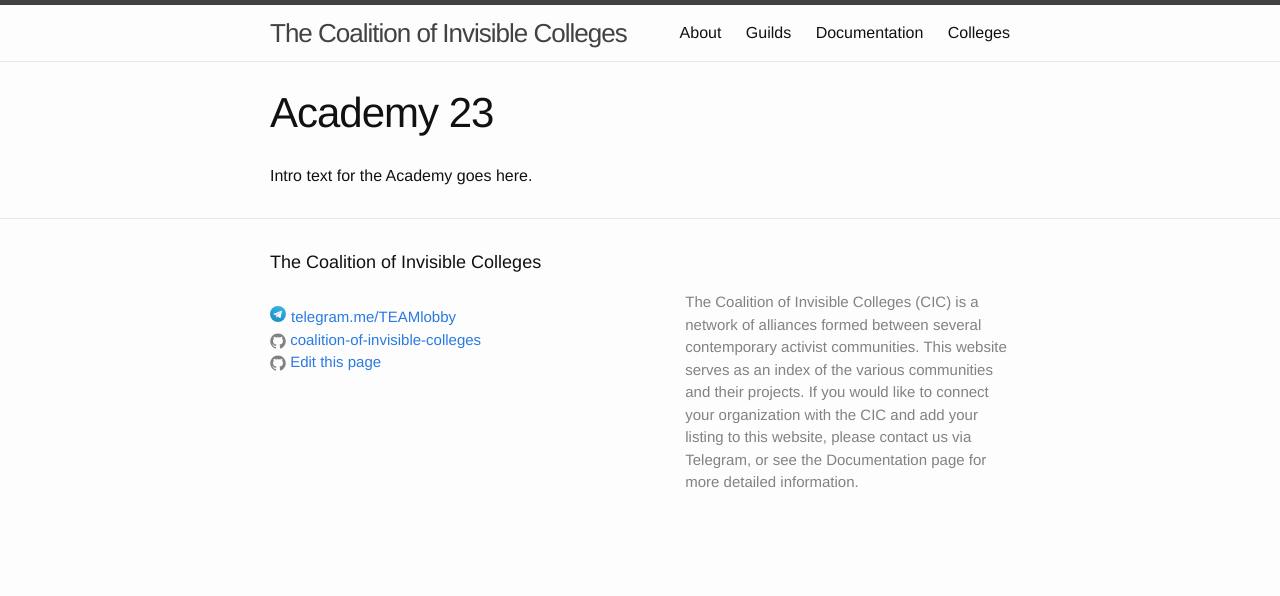
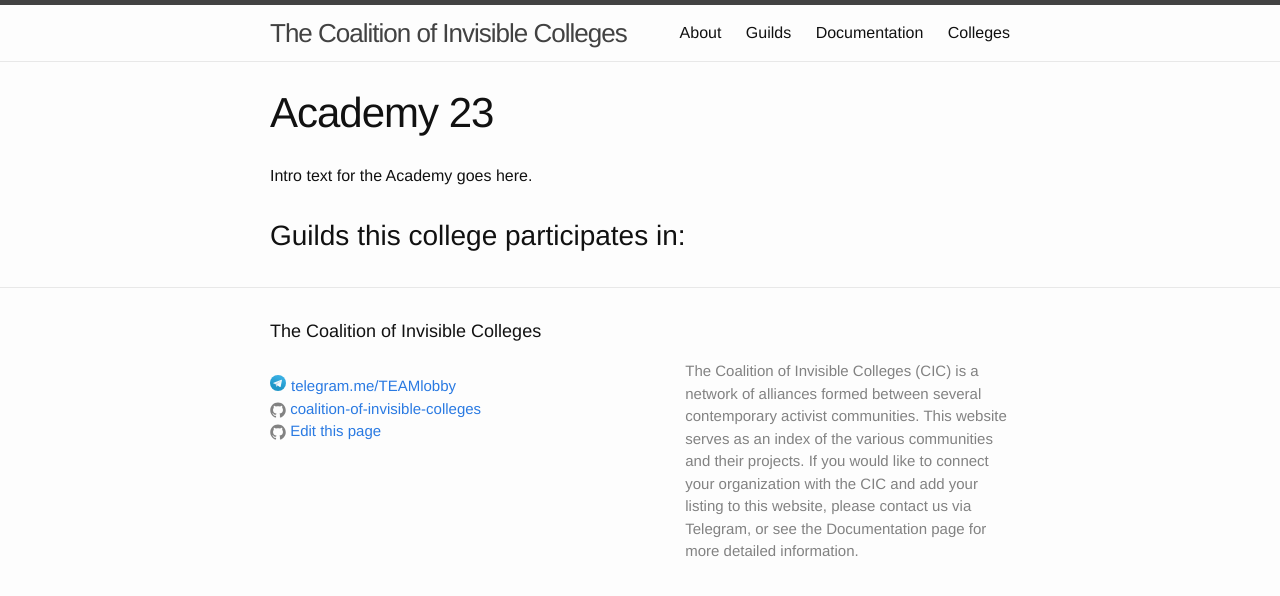
Before and after one commit to coalition-of-invisible-colleges/cic.github.io, a Jekyll site: the page built from colleges/academy_23.md, in a window 1280 px wide. Shown: the top 596 px of the page. Built offline with Jekyll 4.4.1, drawn with Linux system fonts in a browser that asks for light colours.

Commit message:
Update college.html

```diff
--- a/_layouts/college.html
+++ b/_layouts/college.html
@@ -9,6 +9,7 @@ layout: default
 
   <div class="post-content">
     {{ content }}
+    <h2>Guilds this college participates in:</h2>
     {% assign listings = site.listings | where: 'college', page.college | sort: 'college' %}
     {% for listing in listings %}
     <div class="listing {{ listing.guild }}" style="position: relative;">
```
